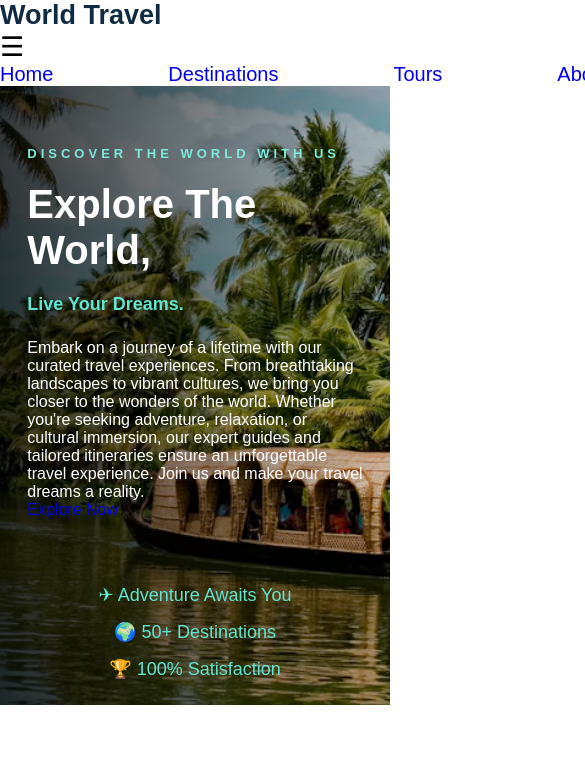
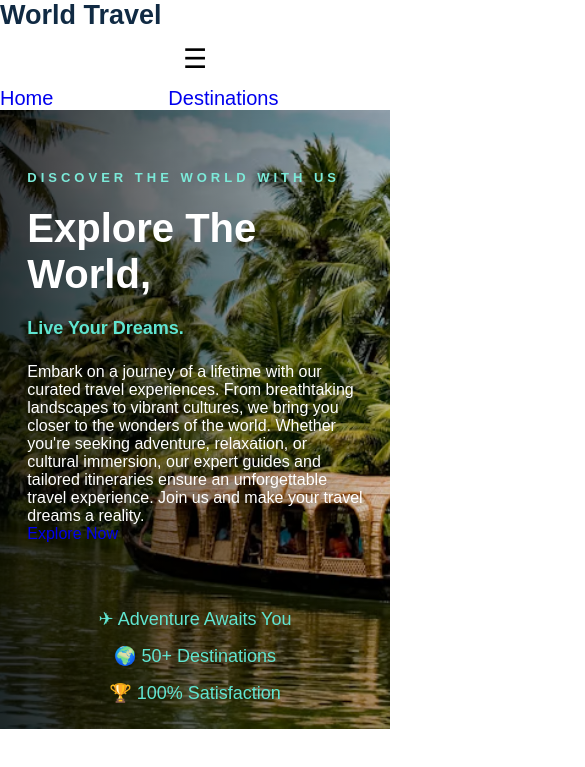
Before and after one commit to Dev352009/TravelWorld, a plain HTML site: page index.html in a window 390 px wide. Shown: the top 767 px of the page, 585 px wide, since content can reach past the window. Drawn offline with Linux system fonts and the light colour scheme; a script that the page names is missing.

Commit message:
Update Travel.css

```diff
--- a/Travel.css
+++ b/Travel.css
@@ -735,3 +735,61 @@ nav a {
     text-decoration: none;
     font-size: 20px;
 }
+
+/* Basic fixes taaki images aur boxes screen se bahar na jayein */
+* {
+  box-sizing: border-box;
+}
+
+img, video {
+  max-width: 100%;
+  height: auto;
+}
+
+/* Mobile Screen ke liye Special CSS (768px se chhoti screen) */
+@media only screen and (max-width: 768px) {
+
+  body {
+    font-size: 16px; /* Text padhne mein aasan rahe */
+    padding: 10px;
+  }
+
+  /* Agar aapne side-by-side boxes (Flexbox/Grid) banaye hain toh unhe upar-neeche karne ke liye */
+  .container, .row {
+    flex-direction: column;
+    width: 100%;
+  }
+
+  /* Buttons ko mobile par tap karne ke liye bada rakhein */
+  button, .btn {
+    width: 100%;
+    padding: 12px;
+    font-size: 16px;
+  }
+}
+
+/* 1. Side ke faltu gap aur horizontal scroll ko hatane ke liye */
+html, body {
+  max-width: 100%;
+  overflow-x: hidden;
+  margin: 0;
+  padding: 0;
+}
+
+/* 2. Har element ko screen ke andar rakhne ke liye */
+* {
+  box-sizing: border-box;
+}
+
+/* 3. Background aur images ko screen par fit karne ke liye */
+body {
+  background-size: cover;
+  background-position: center;
+  background-repeat: no-repeat;
+}
+
+img, video, iframe {
+  max-width: 100%;
+  height: auto;
+  display: block;
+}
```
